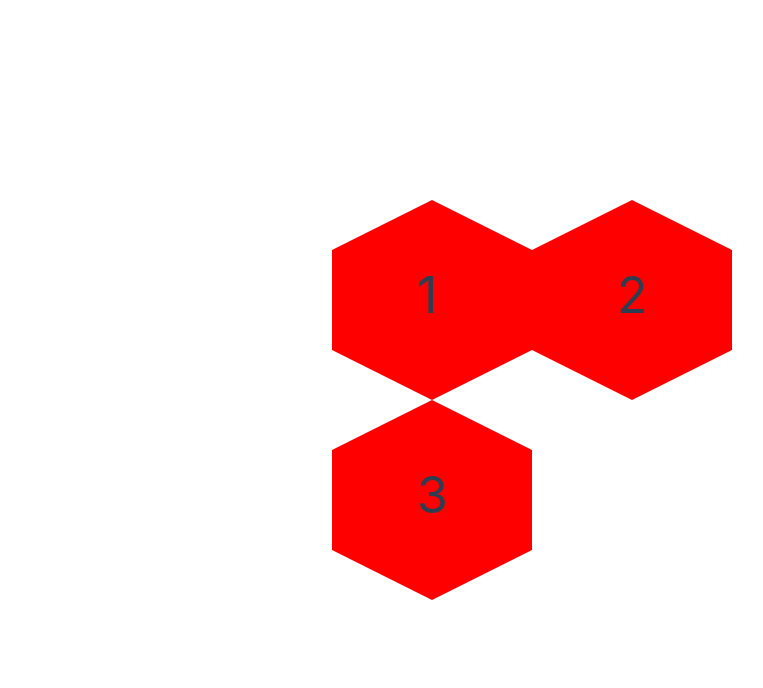
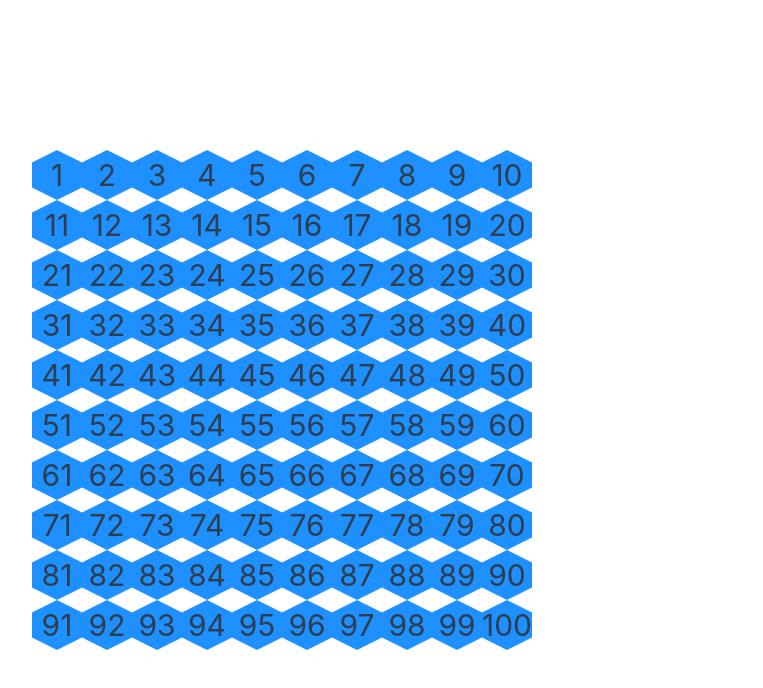
Before and after one commit to mullerow/PLANTAS-Vue, a Vue app: page / in a window 1280 px wide. Shown: the top 688 px of the page, without its empty margins (108-871 px from the left). Built offline with nearby package versions, Linux system fonts and the light colour scheme.

Commit message:
chore: Hexagons are now created dynamically and have coordinates

```diff
--- a/src/components/HexagonTile.vue
+++ b/src/components/HexagonTile.vue
@@ -1,6 +1,12 @@
 <template>
-  <div class="hexagon-tile" v-for="hexagon in store.temporaryData.testArray" :key="hexagon">
-    <h2>{{ hexagon }}</h2>
+  <div class="hexagon-container">
+    <div
+      class="hexagon-tile"
+      v-for="hexagon in store.playgroundData.hexagonData"
+      :key="hexagon.hexagonId"
+    >
+      <h2>{{ hexagon.hexagonId }}</h2>
+    </div>
   </div>
 </template>
 
@@ -17,15 +23,21 @@ export default {
 
 <style scoped>
 .hexagon-tile {
-  height: 200px;
-  width: 200px;
-  background-color: red;
+  height: 50px;
+  width: 50px;
+  background-color: dodgerblue;
   clip-path: polygon(50% 0, 100% 25%, 100% 75%, 50% 100%, 0 75%, 0 25%);
+  display: flex;
+  align-items: center;
+  justify-content: center;
+  flex-wrap: wrap;
+}
+.hexagon-container {
+  display: flex;
+  flex-wrap: wrap;
+  width: 500px;
 }
 h2 {
-  z-index: 10;
-  font-size: 50px;
-  margin-left: 85px;
-  padding-top: 55px;
+  font-size: 30px;
 }
 </style>
--- a/src/stores/store.js
+++ b/src/stores/store.js
@@ -2,10 +2,25 @@ import { defineStore } from 'pinia'
 
 export const storeData = defineStore('store', {
   state: () => ({
-    temporaryData: {
-      testArray: [1, 2, 3]
+    playgroundData: {
+      hexagonData: [],
+      amountColumns: 10,
+      amountRows: 10
     }
   }),
-  actions: {},
+  actions: {
+    createHexagons() {
+      for (let y = 1; y <= this.playgroundData.amountRows; y++) {
+        for (let x = 1; x <= this.playgroundData.amountColumns; x++) {
+          let hexagonObject = {
+            hexagonId: y * this.playgroundData.amountColumns + x - 10,
+            hexagonXCoordinate: x,
+            hexagonYCoordinate: y
+          }
+          this.playgroundData.hexagonData.push(hexagonObject)
+        }
+      }
+    }
+  },
   getters: {}
 })
--- a/src/views/HomeView.vue
+++ b/src/views/HomeView.vue
@@ -12,6 +12,9 @@ export default {
     return {
       store: storeData()
     }
+  },
+  created() {
+    this.store.createHexagons()
   }
 }
 </script>
```
